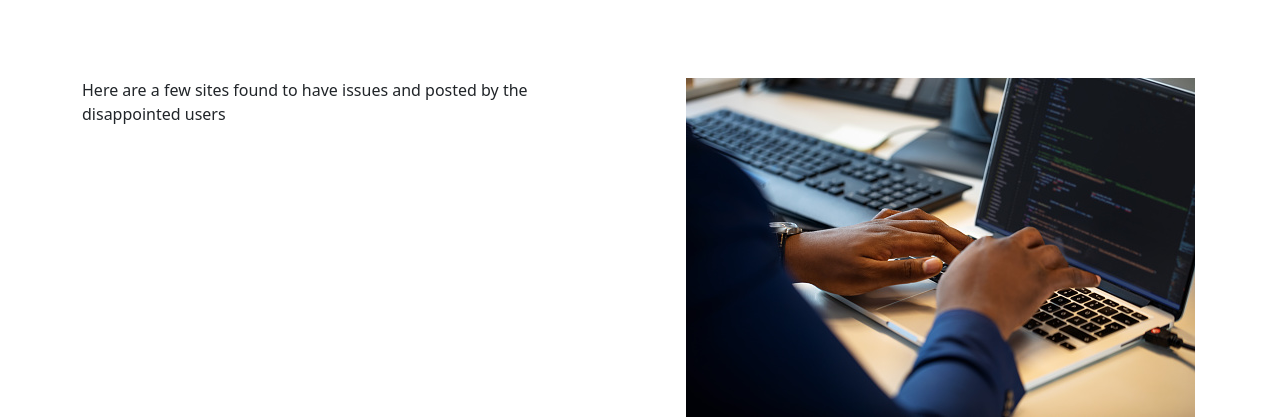
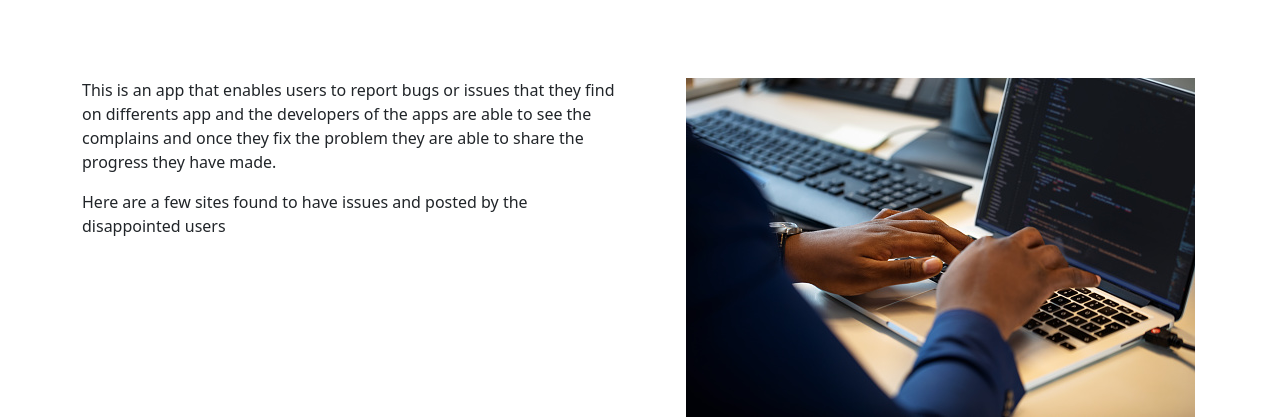
Before and after one commit to Thuotracy/bug-fixer254, a Django app: page /home in a window 1280 px wide. Shown: the part 82-502 px from the top of the page. Run offline with Django 4.2, Linux system fonts and the light colour scheme; the visitor is signed in with stand-in values (Sample User, id 1); data that the repository does not hold is empty; some libraries are stand-ins or nearby versions.

Commit message:
added about app to the home page

```diff
--- a/final/templates/home.html
+++ b/final/templates/home.html
@@ -13,7 +13,8 @@
 <div class="container">
   <div class="row lo" id="lorem">
     <div class="col-md-6 lorem">
-
+     <p>This is an app that enables users to report bugs or issues that they find on differents app and the developers of the apps are able to see the complains and once they fix the problem they are able to share the progress they have made.
+    </p>
       <p>Here are a few sites found to have issues and posted by the disappointed users</p>
     </div>
     <div class="col-md-4">
```
